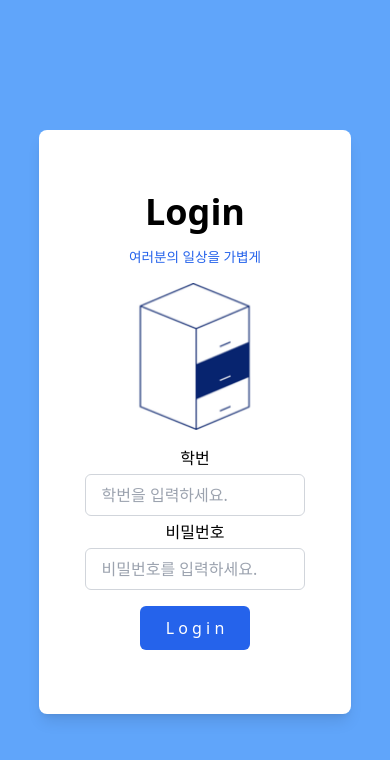
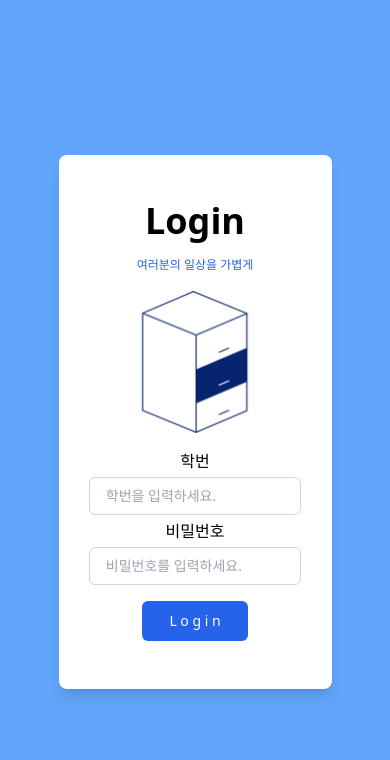
Before and after one commit to univCabi/FE, a React (Vite) app: page /login in a window 390 px wide. Shown: the top 760 px of the page. Built offline with nearby package versions, Linux system fonts and the light colour scheme; no server answers.

Commit message:
Fix: 로그인 폼 너비및 패딩 수정#35

```diff
--- a/src/components/LoginForm.tsx
+++ b/src/components/LoginForm.tsx
@@ -27,16 +27,16 @@ const LoginForm = ({
   return (
     <form
       onSubmit={onSubmit}
-      className="sl:w-[60%] w-[80%] sl:max-w-[22.5rem]  flex flex-col items-center p-16 sl:p-10 bg-white rounded-lg shadow-lg"
+      className="sl:w-[60%] w-[70%] sl:max-w-[22.5rem]  flex flex-col items-center p-12 sl:p-10 bg-white rounded-lg shadow-lg"
     >
       <h2 className="text-[2.25em] font-bold mb-5">Login</h2>
-      <p className="text-blue-600 mb-5 text-[0.85rem] sm:text-base">
+      <p className="text-blue-600 mb-5 text-[0.75rem] sm:text-base">
         여러분의 일상을 가볍게
       </p>
       <img className="w-[80%] sl:w-[60%] max-w-[12rem] mb-5" src={loginLogo} />
       <label className="sm:text-xl mb-2">학번</label>
       <input
-        className="text-base w-[120%] sl:w-[90%] px-4 py-2 border border-gray-300 rounded-md focus:outline-none focus:ring focus:ring-blue-500 mb-2"
+        className="text-sm sm:text-base w-[120%] sl:w-[90%] px-4 py-2 border border-gray-300 rounded-md focus:outline-none focus:ring focus:ring-blue-500 mb-2"
         type="text"
         value={studentNumber}
         onChange={(e) => setStudentNumber(e.target.value)}
@@ -44,7 +44,7 @@ const LoginForm = ({
       />
       <label className="sm:text-xl mb-2">비밀번호</label>
       <input
-        className="text-base w-[120%] sl:w-[90%] px-4 py-2 border border-gray-300 rounded-md focus:outline-none focus:ring focus:ring-blue-500 mb-4"
+        className="text-sm sm:text-base w-[120%] sl:w-[90%] px-4 py-2 border border-gray-300 rounded-md focus:outline-none focus:ring focus:ring-blue-500 mb-4"
         type="password"
         value={password}
         onChange={(e) => setPassword(e.target.value)}
@@ -57,7 +57,7 @@ const LoginForm = ({
       )}
       <button
         type="submit"
-        className="w-[60%] sl:w-[70%]  text-white py-2.5 sl:py-3.5 bg-blue-600 rounded-md text-base"
+        className=" text-sm sm:text-base w-[60%] sl:w-[70%]  text-white py-2.5 sl:py-3.5 bg-blue-600 rounded-md "
       >
         L o g i n
       </button>
```
